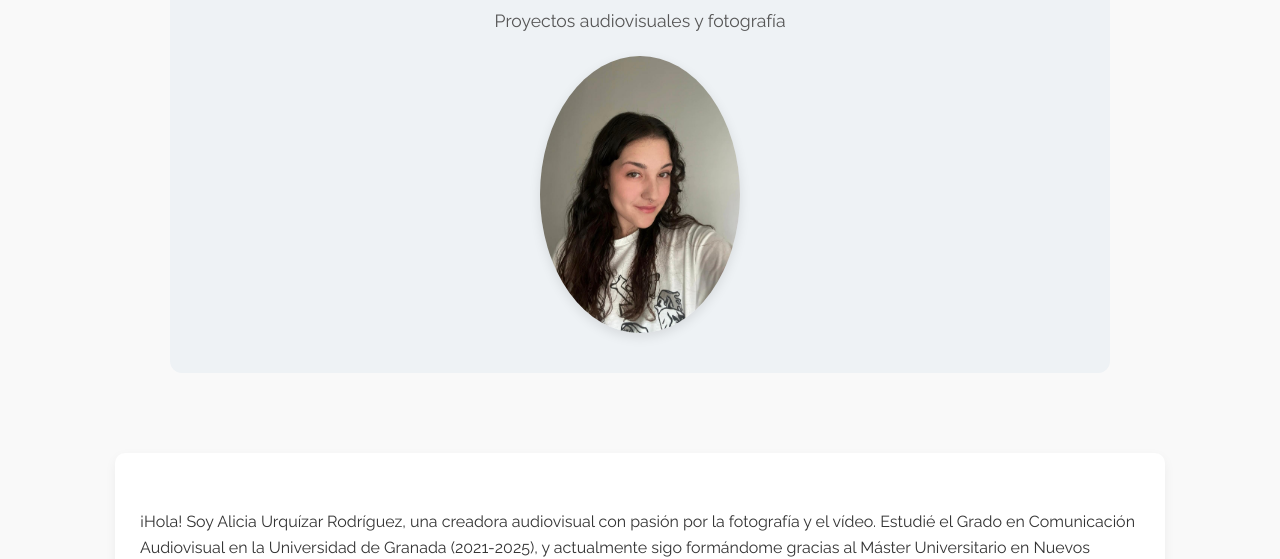
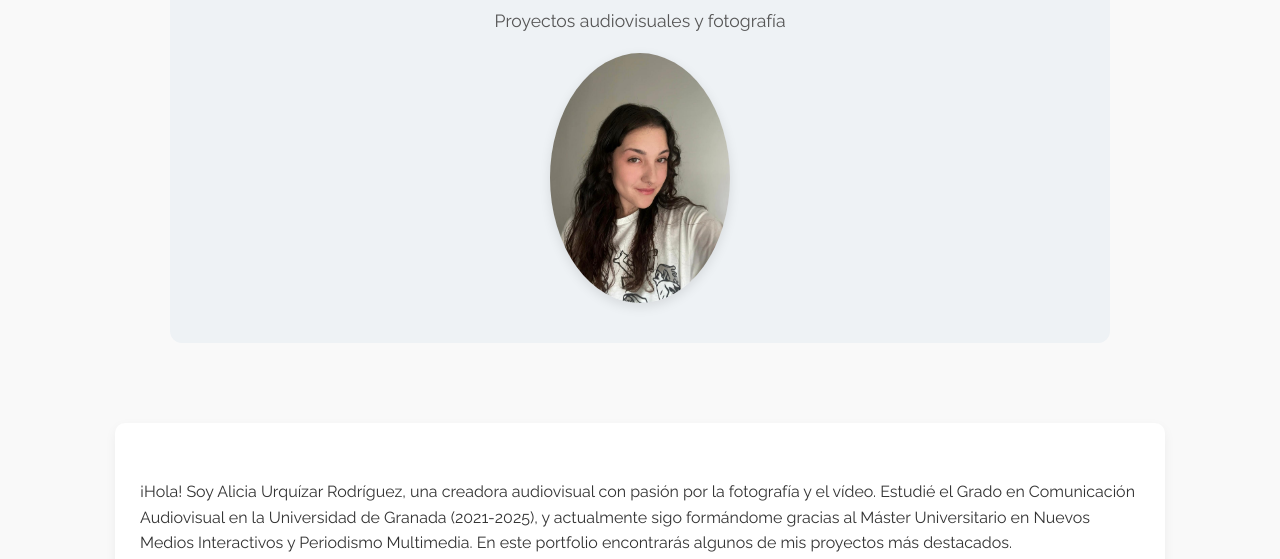
Before and after one commit to aliciaurquizar/aliciaurquizar.github.io, a plain HTML site: page sobremi.html in a window 1280 px wide. Shown: the part 250-809 px from the top of the page. Drawn offline with nearby package versions, Linux system fonts and the light colour scheme.

Commit message:
Update style.css

```diff
--- a/style.css
+++ b/style.css
@@ -185,6 +185,7 @@ body.subpage .back-arrow:hover {
 }
 
 /* ===== HERO / CABECERA AJUSTADO ===== */
+/* ===== HERO / CABECERA AJUSTADO ===== */
 .hero {
   text-align: center;
   padding: 60px 20px 40px; /* antes: 120px 20px 80px */
@@ -207,6 +208,15 @@ body.subpage .back-arrow:hover {
   margin-top: 0;
 }
 
+.simple-hero-photo {
+  width: 180px;          /* antes: 200px */
+  max-width: 90%;
+  height: auto;
+  border-radius: 50%;
+  display: block;
+  margin: 15px auto 0;
+  box-shadow: 0 4px 12px rgba(0,0,0,0.1);
+}
 
 /* Categorías */
 .hero .categories-bar {
@@ -233,16 +243,6 @@ body.subpage .back-arrow:hover {
   transform: translateY(-2px);
 }
 
-/* Imagen de perfil en Sobre mí */
-.simple-hero-photo {
-  width: 200px;           /* ancho fijo bonito */
-  max-width: 90%;         /* no se salga en móviles */
-  height: auto;           /* mantiene proporción */
-  border-radius: 50%;     /* forma circular */
-  display: block;
-  margin: 20px auto 0;    /* centrada y separada del texto */
-  box-shadow: 0 4px 12px rgba(0,0,0,0.1);
-}
 
 
 /* ===== SECCIONES ===== */
```
